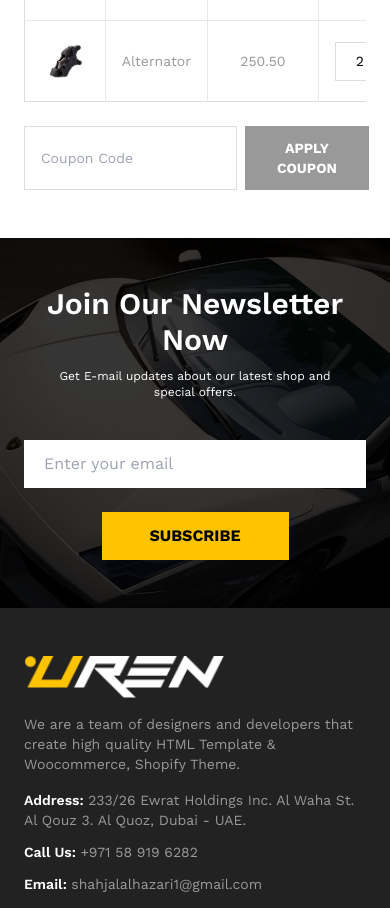
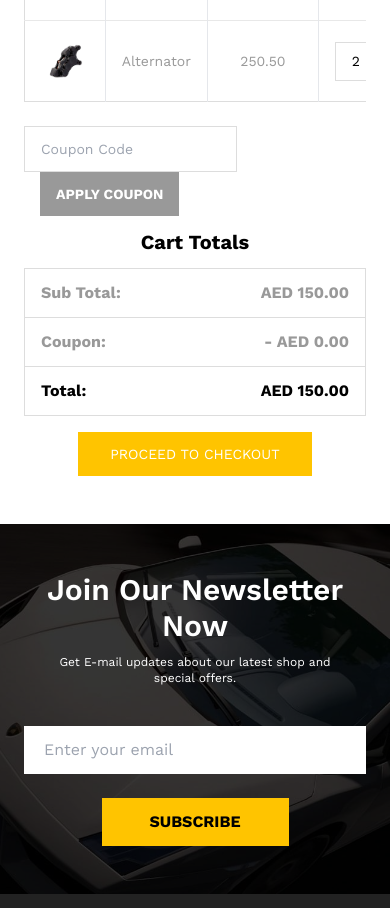
Before and after one commit to shahjalalhazari/Uren-Car-Accessories-Shop, a Next.js app: page /shop/cart in a window 390 px wide. Shown: the part 780-1688 px from the top of the page. Built offline with nearby package versions, Linux system fonts and the light colour scheme.

Commit message:
Cart page completed with responsive for all kind of devices.

```diff
--- a/src/app/shop/cart/cart.css
+++ b/src/app/shop/cart/cart.css
@@ -1,3 +1,9 @@
+/* MOBILE OR SMALL SCREEN (All Sizes) (DEFAULT) */
+/* CART TABLE */
+.cart-table {
+    @apply text-body text-sm;
+}
+
 .table-head {
     @apply border-y border-l border-uren-border;
 }
@@ -10,6 +16,23 @@
     @apply border-r text-center place-items-center p-4;
 }
 
+.table-product-title {
+    @apply max-w-[200px] cursor-pointer;
+}
+
+.table-product-remove {
+    @apply text-xl;
+}
+
+.table-product-title:hover,
+.table-product-remove:hover {
+    @apply text-primary;
+}
+
+.cart-currency {
+    @apply text-xs opacity-70;
+}
+
 /* QUANTITY SELECTOR */
 .qty-selector {
     @apply flex-none space-x-0 my-0;
@@ -20,13 +43,114 @@
 }
 
 .qty-selector-box {
-    @apply border border-uren-border text-body w-fit flex items-center;
+    @apply border border-uren-border text-body text-sm w-fit flex items-center;
 }
 
 .qty-input-field {
-    @apply w-12 text-center border-none outline-none appearance-none text-dark;
+    @apply w-10 text-center border-none outline-none appearance-none text-dark;
 }
 
 .qty-inc-dec-btn {
     @apply px-1.5 py-0.5 border-l border-uren-border;
 }
+/* CART BOTTOM PART */
+.cart-btm-layout {
+    @apply grid grid-cols-1 gap-y-4 mt-6;
+}
+
+/* COUPON CODE */
+.coupon-code-form {
+    @apply space-x-4;
+}
+
+.coupon-input {
+    @apply text-sm text-body px-4 py-3 outline-none border border-uren-border;
+}
+
+.coupon-form-btn {
+    @apply text-base-100 font-bold bg-body px-4 py-3 text-sm;
+}
+
+.coupon-submit-btn:hover {
+    @apply bg-primary;
+}
+
+/* CART CALCULATION */
+.cart-total {
+    @apply text-center;
+}
+
+.cart-total>h5 {
+    @apply text-xl text-dark font-bold leading-none;
+}
+
+.cart-total-table {
+    @apply border border-uren-border border-b-0 text-base text-body font-bold my-4;
+}
+
+.cart-total-table>p {
+    @apply flex justify-between py-3 px-4 border-b border-uren-border;
+}
+
+/* TABLET OR MEDIUM SCREEN (All Sizes) */
+@media (min-width: 768px) and (max-width: 1024px) {
+
+    /* CART TABLE */
+    .table-product-title {
+        @apply max-w-[250px];
+    }
+
+    /* CART BOTTOM PART */
+    .cart-btm-layout {
+        @apply grid grid-cols-2 gap-y-0 gap-x-6 mt-8;
+    }
+
+    /* CART CALCULATION */
+    .cart-total {
+        @apply text-end;
+    }
+
+    .cart-total>h5 {
+        @apply text-2xl text-start;
+    }
+
+    .cart-total-table {
+        @apply my-4;
+    }
+
+    .cart-total-table>p {
+        @apply px-6;
+    }
+}
+
+/* DESKTOP OR LARGE SCREEN (All Sizes)*/
+@media (min-width: 1025px) {
+
+    /* QUANTITY SELECTOR */
+    .qty-input-field {
+        @apply w-12;
+    }
+
+    /* CART BOTTOM PART */
+    .cart-btm-layout {
+        @apply grid grid-cols-3 gap-y-0 gap-x-8 mt-8;
+    }
+
+    /* COUPON CODE */
+    .coupon-code-form {
+        @apply space-x-6 col-span-2;
+    }
+
+    /* CART CALCULATION */
+    .cart-total {
+        @apply text-end;
+    }
+
+    .cart-total>h5 {
+        @apply text-2xl text-start;
+    }
+
+    .cart-total-table {
+        @apply my-6;
+    }
+}
--- a/src/app/shop/cart/page.js
+++ b/src/app/shop/cart/page.js
@@ -4,6 +4,7 @@ import PageBreadcrumb from '@/components/shared/PageBreadcrumb';
 import QuantitySelector from "@/components/shop/product-details/QuantitySelector";
 import { BiSolidTrash } from "react-icons/bi";
 import SecondaryBtn from "@/components/shared/buttons/SecondaryBtn";
+import Link from "next/link";
 
 const CartPage = () => {
   return (
@@ -12,15 +13,15 @@ const CartPage = () => {
 
       <div className="uren-container">
         <div className="overflow-x-auto">
-          <table className="table text-body text-sm">
+          <table className="table cart-table">
             {/* head */}
             <thead className='table-head text-base'>
               <tr>
                 <th>Image</th>
                 <th>Product</th>
-                <th className="leading-tight">Unit Price <br /><span className="text-xs opacity-70">AED</span></th>
+                <th className="leading-tight">Unit Price <br /><span className="cart-currency">AED</span></th>
                 <th>Quantity</th>
-                <th className="leading-tight">Total <br /><span className="text-xs opacity-70">AED</span></th>
+                <th className="leading-tight">Total <br /><span className="cart-currency">AED</span></th>
                 <th>Remove</th>
               </tr>
             </thead>
@@ -38,7 +39,7 @@ const CartPage = () => {
                     className="w-32 mx-auto"
                   />
                 </td>
-                <td  className="max-w-[200px] hover:text-primary uren-transition cursor-pointer">
+                <td  className="uren-transition table-product-title">
                   {item.name}
                 </td>
                 <td>{(item.price).toFixed(2)}</td>
@@ -47,7 +48,7 @@ const CartPage = () => {
                   {(item.price * item.quantity).toFixed(2)}
                 </td>
                 <td>
-                  <button className="text-xl hover:text-primary uren-transition"><BiSolidTrash /></button>
+                  <button className="uren-transition table-product-remove"><BiSolidTrash /></button>
                 </td>
               </tr>
               ))}
@@ -57,14 +58,26 @@ const CartPage = () => {
         </div>
 
         {/* CART BOTTOM PART */}
-        <div className="flex mt-6 lg:mt-8">
+        <div className="cart-btm-layout">
           {/* DISCOUNT COUPON */}
-          <form className="flex gap-x-2 ">
-            <input type="text" placeholder="Coupon Code" className="text-sm text-body px-4 py-3 outline-none border border-uren-border"/>
-            <button type="submit" className="text-base-100 font-bold bg-body px-8 py-3 text-sm uren-transition hover:bg-primary">APPLY COUPON</button>
+          <form className="coupon-code-form">
+            <input type="text" placeholder="Coupon Code" className="coupon-input"/>
+            <button type="submit" className="uren-transition coupon-form-btn">APPLY COUPON</button>
           </form>
 
           {/* CART CALCULATION */}
+          <div className="cart-total">
+            <h5>Cart Totals</h5>
+            <div className="cart-total-table">
+              <p><span>Sub Total:</span> <span>AED 150.00</span></p>
+              <p><span>Coupon:</span> <span>- AED 0.00</span></p>
+              <p className="text-dark"><span>Total:</span> <span>AED 150.00</span></p>
+            </div>
+            <Link href={"shop/checkout"}>
+              <SecondaryBtn text={"PROCEED TO CHECKOUT"} />
+            </Link>
+            {/* <button type="submit" className="text-base-100 font-bold bg-body px-6 py-3 text-sm uren-transition hover:bg-primary">PROCEED TO CHECKOUT</button> */}
+          </div>
         </div>
       </div>
     </div>
```
